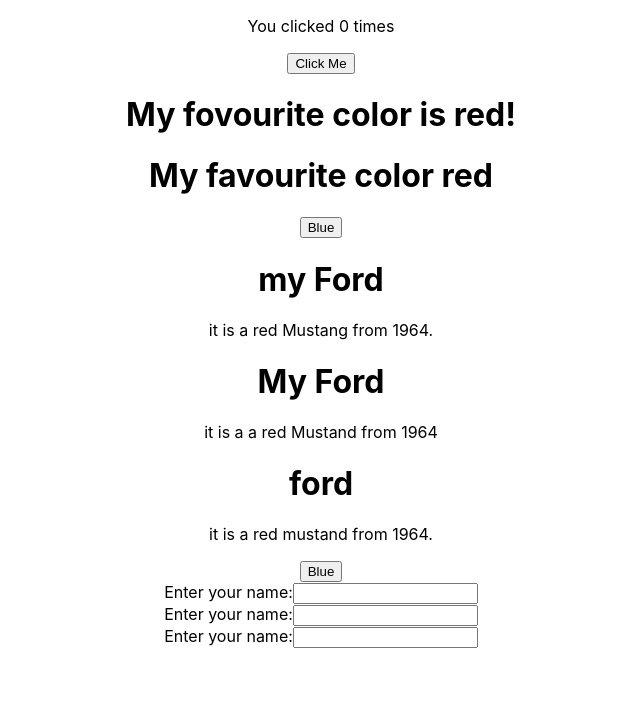
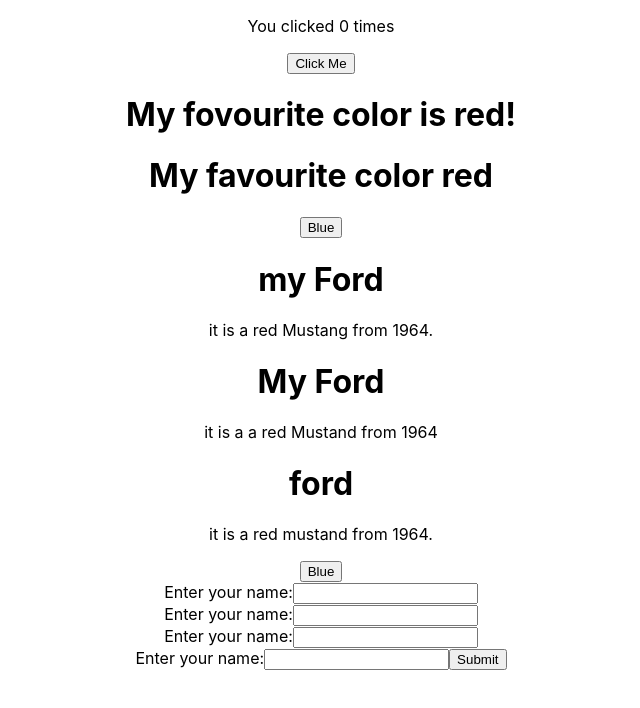
Before and after one commit to JohnKimaiyo/react_vol_3, a React (Create React App) app: page / in a window 1280 px wide. Shown: the top 708 px of the page, without its empty margins (319-959 px from the left). Built offline with nearby package versions, Linux system fonts and the light colour scheme.

Commit message:
submit form

```diff
--- a/src/App.js
+++ b/src/App.js
@@ -11,6 +11,7 @@
 import MyForm2 from "./React Forms/MyForm2";
 
 import MyForm3 from "./React Forms/MyForm3";
+import MyForm4 from "./React Forms/MyForm4";
 function App() {
   return (
     <div className="App">
@@ -23,6 +24,7 @@
       <MyForm1 />
       <MyForm2 />
       <MyForm3 />
+      <MyForm4/>
     </div>
   );
 }
--- /dev/null
+++ b/src/React Forms/MyForm4.js
@@ -0,0 +1,24 @@
+import { useState } from "react";
+
+import { ReactDOM } from "react";
+
+export default function MyForm4() {
+  const [name, setName] = useState("");
+  const handleSubmit = (event) => {
+    event.preventDefault();
+    alert(`the name you entered was :${name}`);
+  };
+  return (
+    <form onSubmit={handleSubmit}>
+      <label>
+        Enter your name:
+        <input
+          type="text"
+          alue={name}
+          onChange={(e) => setName(e.target.value)}
+        />
+      </label>
+      <input type="submit" />
+    </form>
+  );
+}
```
